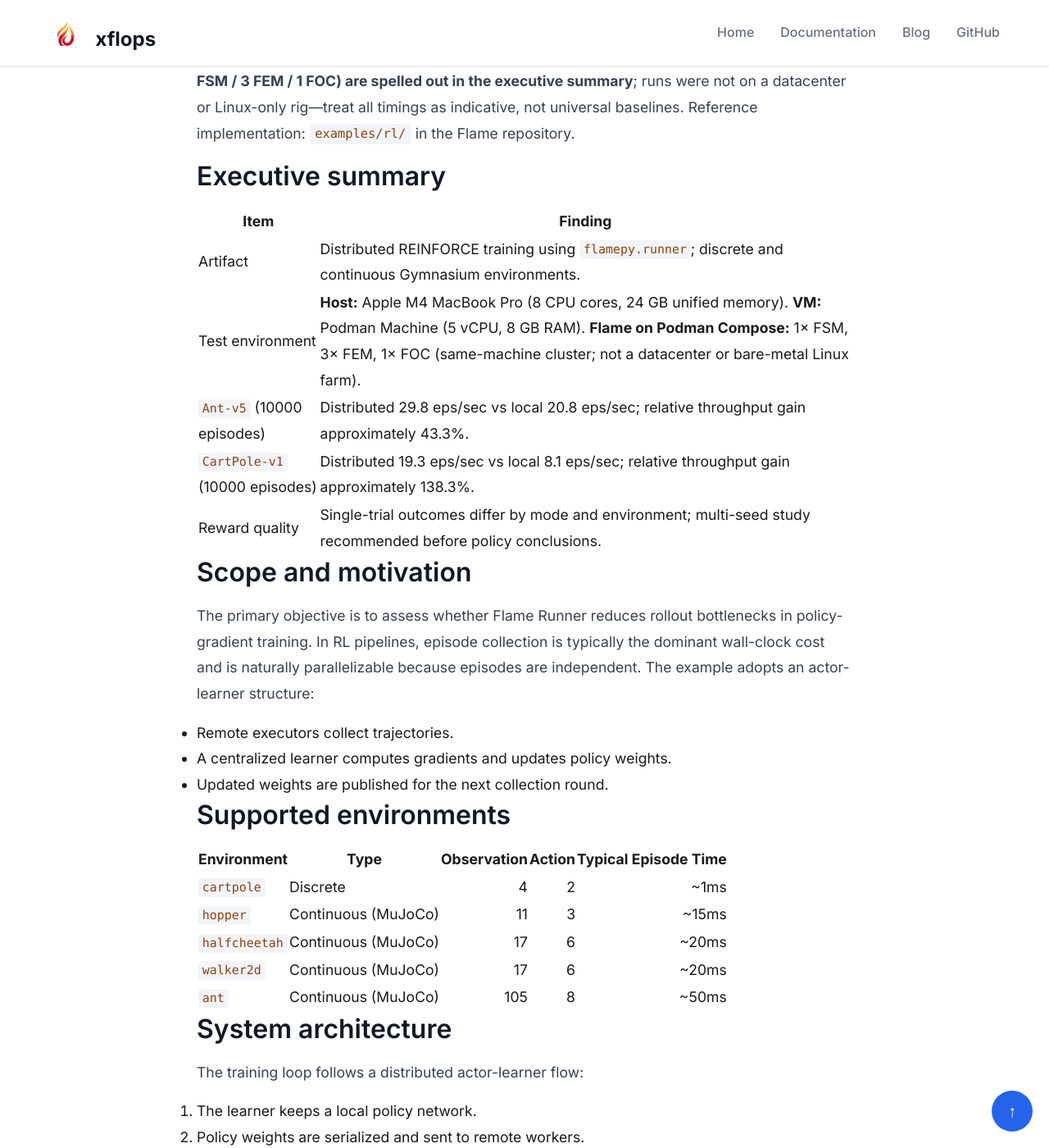
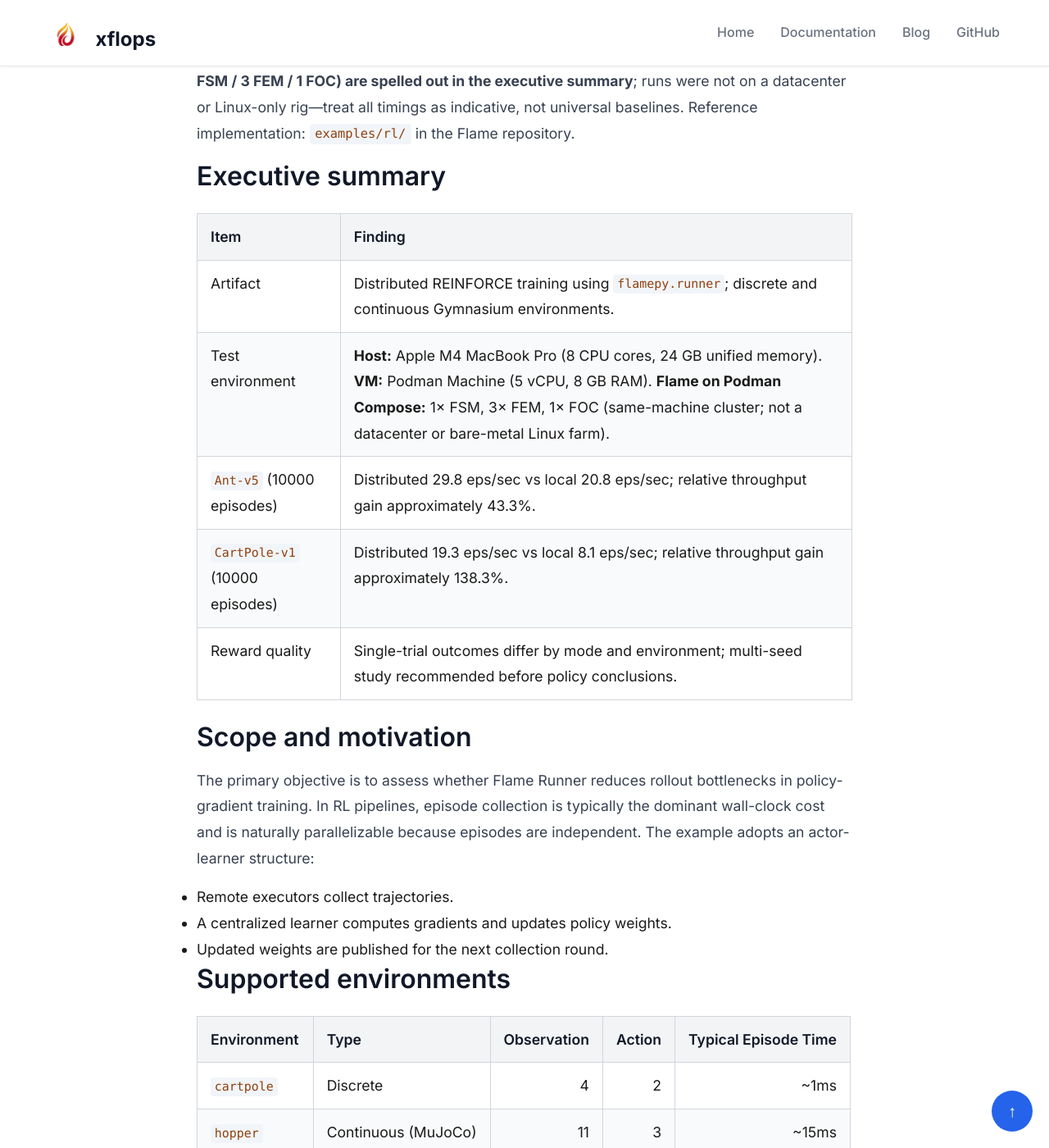
Before and after one commit to xflops/xflops.github.io, a Jekyll site: the page built from _blog/2026-04-28-distributed-reinforce-with-flame-runner.md, in a window 1280 px wide and 1400 px high, scrolled down 367 px. Shown: the whole window at 82% size. Built offline with Jekyll 4.4.1, drawn with Linux system fonts in a browser that asks for light colours; formulas are drawn with MathJax 3.

Commit message:
Style content tables with borders

```diff
--- a/assets/css/main.css
+++ b/assets/css/main.css
@@ -467,6 +467,37 @@ a:hover {
     margin-bottom: 3rem;
     font-size: 1.1rem;
     line-height: 1.8;
+}
+
+.blog-content table,
+.docs-body table {
+    width: 100%;
+    border-collapse: collapse;
+    margin: 1.5rem 0;
+    display: block;
+    overflow-x: auto;
+}
+
+.blog-content th,
+.blog-content td,
+.docs-body th,
+.docs-body td {
+    border: 1px solid #d1d5db;
+    padding: 0.75rem 1rem;
+    text-align: left;
+    vertical-align: top;
+}
+
+.blog-content th,
+.docs-body th {
+    background-color: #f3f4f6;
+    color: #111827;
+    font-weight: 600;
+}
+
+.blog-content tr:nth-child(even) td,
+.docs-body tr:nth-child(even) td {
+    background-color: #f9fafb;
 }
 
 /* Image constraints - ensure images don't exceed page width */
```
